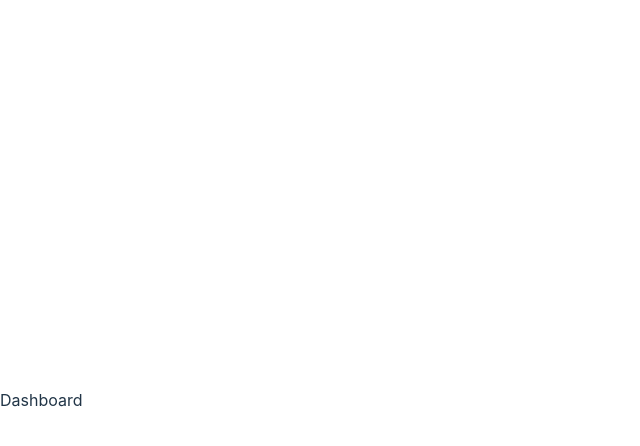
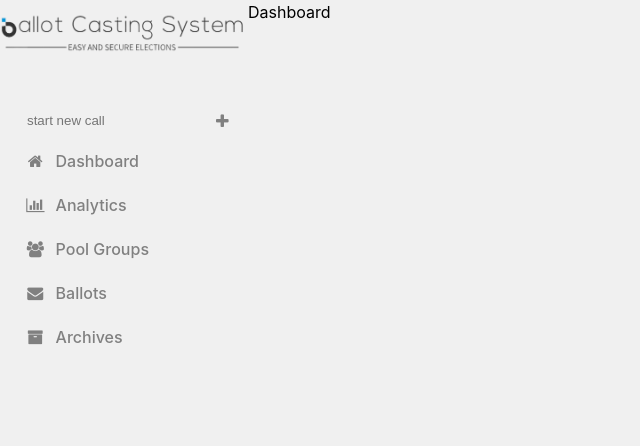
Before and after one commit to tru-salomon/BallotCastingFrontend, a React (Vite) app: page /dashboard in a window 1280 px wide. Shown: the top 446 px of the page, without its empty margins (0-640 px from the left). Built offline with nearby package versions, Linux system fonts and the light colour scheme.

Commit message:
Sidebar & Navigation Items

```diff
--- /dev/null
+++ b/src/components/Dashboard.css
@@ -0,0 +1,62 @@
+/* dashboard.css */
+
+.dashboard-container {
+    background-color: #f0f0f0;
+    height: 100vh;
+    width: 100vw;
+    display: flex;
+    flex-direction: row;
+    color: black;
+}
+
+.sidebar-container {
+    display: flex;
+    flex-direction: column;
+    width: 248px;
+    height: 765px;
+    background-color: #f0f0f0;
+    border-width: 10px;
+    border-color: black;
+}
+
+.sidebar img {
+    width: 100%;
+    height: 40px;
+    margin-top: 13px;
+    margin-bottom: 13px;
+}
+
+.sidebar-nav-items {
+    display: flex;
+    flex-direction: column;
+    gap: 10px;
+    margin-left: 20px;
+    margin-right: 20px;
+    margin-top: 35px;
+    height: 252px;
+    width: 216px;
+}
+.sidebar-nav-items a {
+    text-decoration: none;
+    color: gray;
+}
+
+.sidebar-nav-items i {
+    color: gray;
+    margin-right: 10px;
+}
+
+.nav-item {
+    display: flex;
+    gap: 10px;
+    align-items: center;
+    padding: 5px;
+    border-radius: 5px;
+    cursor: pointer;
+}
+
+.sidebar-nav-items input {
+    background-color: #f0f0f0;
+    border: none;
+    color: black;
+}
--- a/src/components/Dashboard.jsx
+++ b/src/components/Dashboard.jsx
@@ -1,9 +1,40 @@
-
+import logo from '../assets/BCS LOGO.png'; // adjust the path to match your project structure
+import './Dashboard.css';
 
 const Dashboard = () => {
   return (
-    <div>Dashboard</div>
-  )
+
+    <div className="dashboard-container">
+      <link rel="stylesheet" href="https://cdnjs.cloudflare.com/ajax/libs/font-awesome/4.7.0/css/font-awesome.min.css" />
+      <div className="sidebar-container">
+        <div className="sidebar">
+          <img src={logo} alt="logo" />
+          <div className='sidebar-nav-items'>
+            <div className='nav-item'>
+              <input type="text" placeholder="start new call" />
+              <i className="fa fa-fw fa-plus"></i>
+            </div>
+            <div className='nav-item'>
+              <a href="/dashboard"><i className="fa fa-fw fa-home"></i>Dashboard</a>
+            </div>
+            <div className='nav-item'>
+              <a href="/analytics"><i className="fa fa-fw fa-bar-chart"></i>Analytics</a>
+            </div>
+            <div className='nav-item'>
+              <a href="/pools"><i className="fa fa-fw fa-users"></i>Pool Groups</a>
+            </div>
+            <div className='nav-item'>
+              <a href="/ballots"><i className="fa fa-fw fa-envelope"></i>Ballots</a>
+              </div>
+                <div className='nav-item'>
+              <a href="/archives"><i className="fa fa-fw fa-archive"></i>Archives</a>
+                </div>
+              </div>
+            </div>
+          </div>
+          <div>Dashboard</div>
+          </div>
+      )
 }
 
-export default Dashboard
+      export default Dashboard
--- a/src/components/Login.jsx
+++ b/src/components/Login.jsx
@@ -23,7 +23,7 @@ const login = () => {
                 </div>
                 <button type="submit">Sign In</button>
                 <div className='signup'>
-                    <p>Don't have an account? <a href="/signup">Request an account here!</a></p>
+                    <p>Don&apos;t have an account? <a href="/signup">Request an account here!</a></p>
                 </div>
             </form>
         </div>
```
